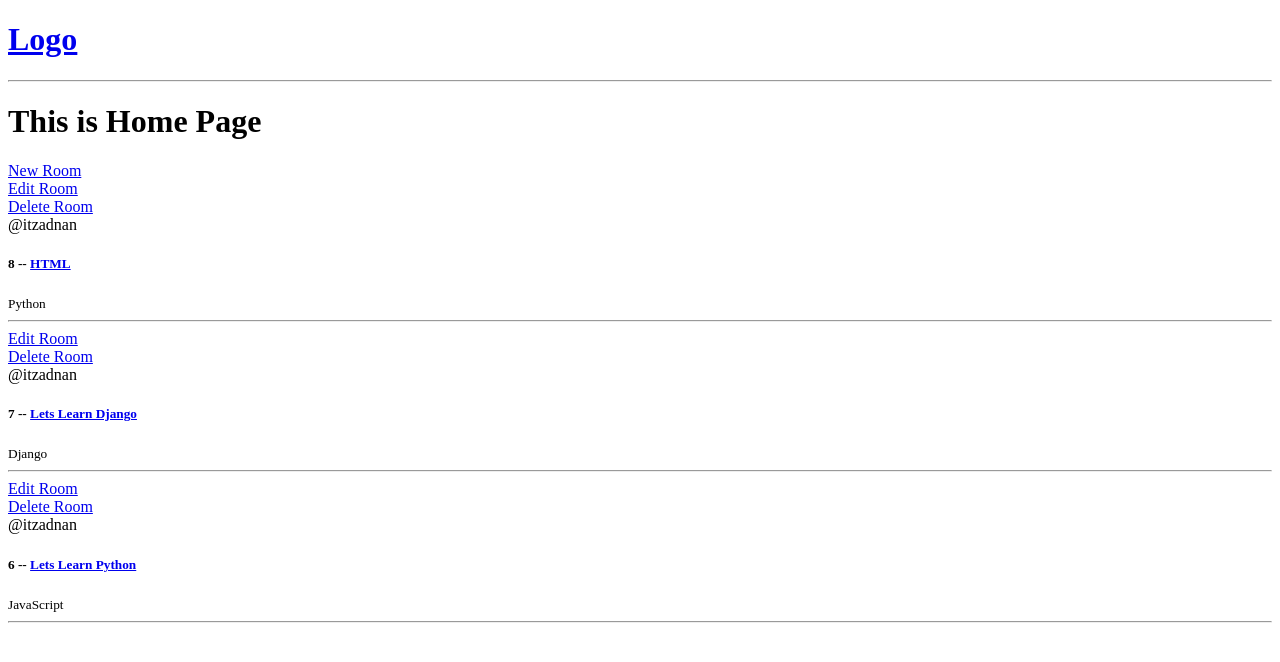
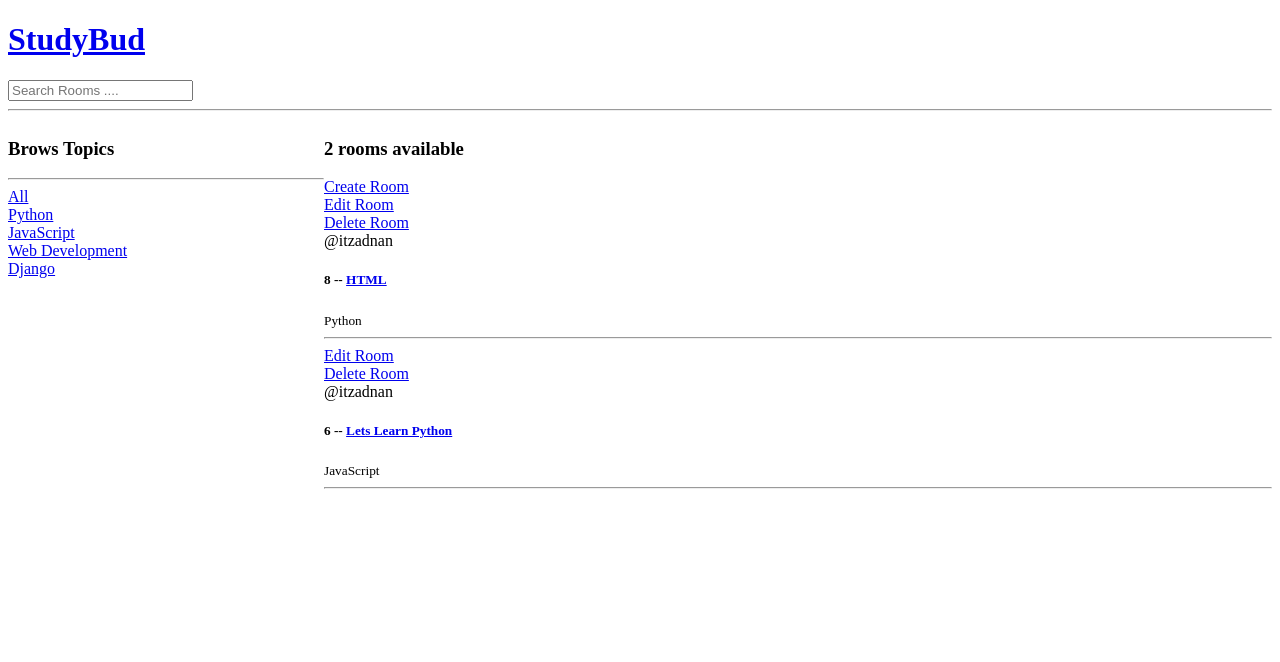
Before and after one commit to itzadnantech/studybud, a Django app: a page that uses templates/navbar.html in a window 1280 px wide. Shown: the top 662 px of the page. Run offline with Django 4.2, Linux system fonts and the light colour scheme; data comes from the database, SQL or seed files in the repository; both versions use the stored data as it was after the commit.

Commit message:
Search Functionality

```diff
--- a/base/templates/base/home.html
+++ b/base/templates/base/home.html
@@ -1,16 +1,42 @@
 {% extends 'main.html' %} {% block content %}
-<h1>This is Home Page</h1>
-<div>
-  <div><a href="{% url 'create-room' %}">New Room</a><div>
-  {% for room in rooms %}
+<style>
+  .home-container {
+    display: grid;
+    grid-template-columns: 1fr 3fr;
+  }
+</style>
+<div class="home-container">
   <div>
-    <div><a href="{% url 'update-room' room.id %}">Edit Room</a><div>
-    <div><a href="{% url 'delete-room' room.id %}">Delete Room</a><div>
-    <span>@{{room.host.username}}</span>
-    <h5>{{room.id}} -- <a href="{% url 'room' room.id %}">{{room.name}}</a></h5>
-    <small>{{room.topic.name}}</small>
-    <hr>
+    <h3>Brows Topics</h3>
+    <hr />
+    <div><a href="{% url 'home' %}">All</a></div>
+    {% for topic in topics %}
+    <div><a href="{% url 'home' %}?q={{topic.name}}">{{topic.name}}</a></div>
+    {% endfor %}
   </div>
-  {% endfor %}
+  <div>
+    <h3>{{rooms_count}} rooms available</h3>
+    <a href="{% url 'create-room' %}">Create Room</a>
+    <div>
+      {% for room in rooms %}
+      <div>
+        <a href="{% url 'update-room' room.id %}">Edit Room</a>
+        <div>
+          <div>
+            <a href="{% url 'delete-room' room.id %}">Delete Room</a>
+            <div>
+              <span>@{{room.host.username}}</span>
+              <h5>
+                {{room.id}} --
+                <a href="{% url 'room' room.id %}">{{room.name}}</a>
+              </h5>
+              <small>{{room.topic.name}}</small>
+              <hr />
+            </div>
+          </div>
+          {% endfor %} {% endblock %}
+        </div>
+      </div>
+    </div>
+  </div>
 </div>
-{% endblock %}
--- a/base/views.py
+++ b/base/views.py
@@ -1,6 +1,7 @@
 from django.shortcuts import render, redirect
-from .models import Room
+from .models import Room, Topic
 from .forms import RoomForm
+from django.db.models import Q
 
 # Create your views here.
 
@@ -13,9 +14,17 @@
 
 # Load home page
 def home(request):
+    q = request.GET.get("q") if request.GET.get("q") != None else ""
     rooms = None
-    rooms = Room.objects.all()
-    context = {"rooms": rooms}
+    rooms = Room.objects.filter(
+        Q(topic__name__icontains=q)
+        | Q(name__icontains=q)
+        | Q(description__icontains=q)
+        | Q(host__username__icontains=q)
+    )
+    rooms_count = rooms.count()
+    topics = Topic.objects.all()
+    context = {"rooms": rooms, "topics": topics, "rooms_count": rooms_count}
     return render(request, "base/home.html", context)
 
 
@@ -49,7 +58,7 @@
         form = RoomForm(request.POST, instance=room)
         if form.is_valid():
             form.save()
-            return redirect('home')
+            return redirect("home")
     context = {"form": form}
     return render(request, "base/room_form.html", context)
 
@@ -60,4 +69,4 @@
     if request.method == "POST":
         room.delete()
         return redirect("home")
-    return render(request,'base/delete.html',{'obj':room})
+    return render(request, "base/delete.html", {"obj": room})
--- a/templates/navbar.html
+++ b/templates/navbar.html
@@ -1,4 +1,7 @@
 <a href="/">
-  <h1>Logo</h1>
+  <h1>StudyBud</h1>
 </a>
-<hr>
+<form method="GET" action="{% url 'home' %}">
+  <input type="text" name="q" placeholder="Search Rooms ...." />
+</form>
+<hr />
```
Also changed, not shown: db.sqlite3, 1 other file.
